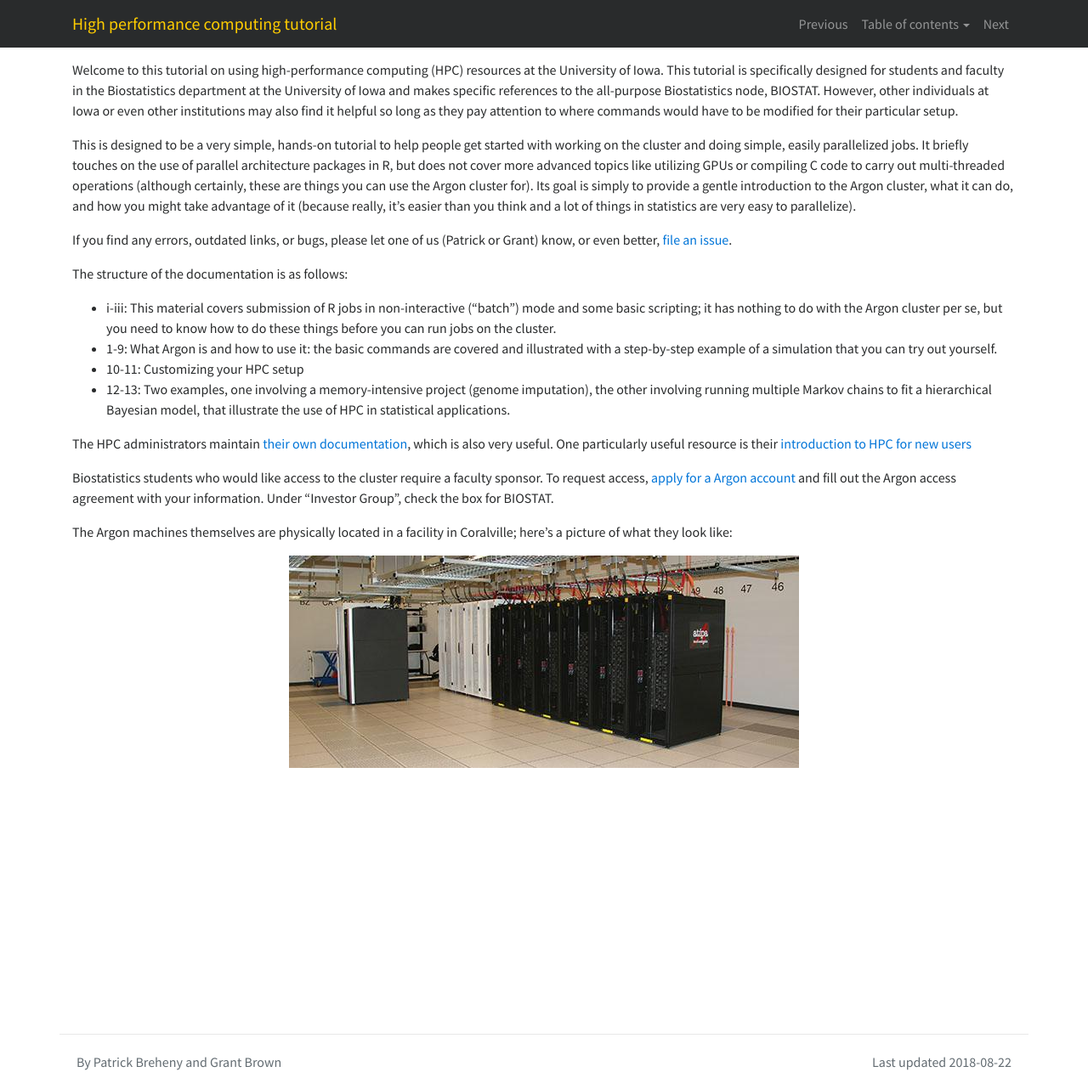
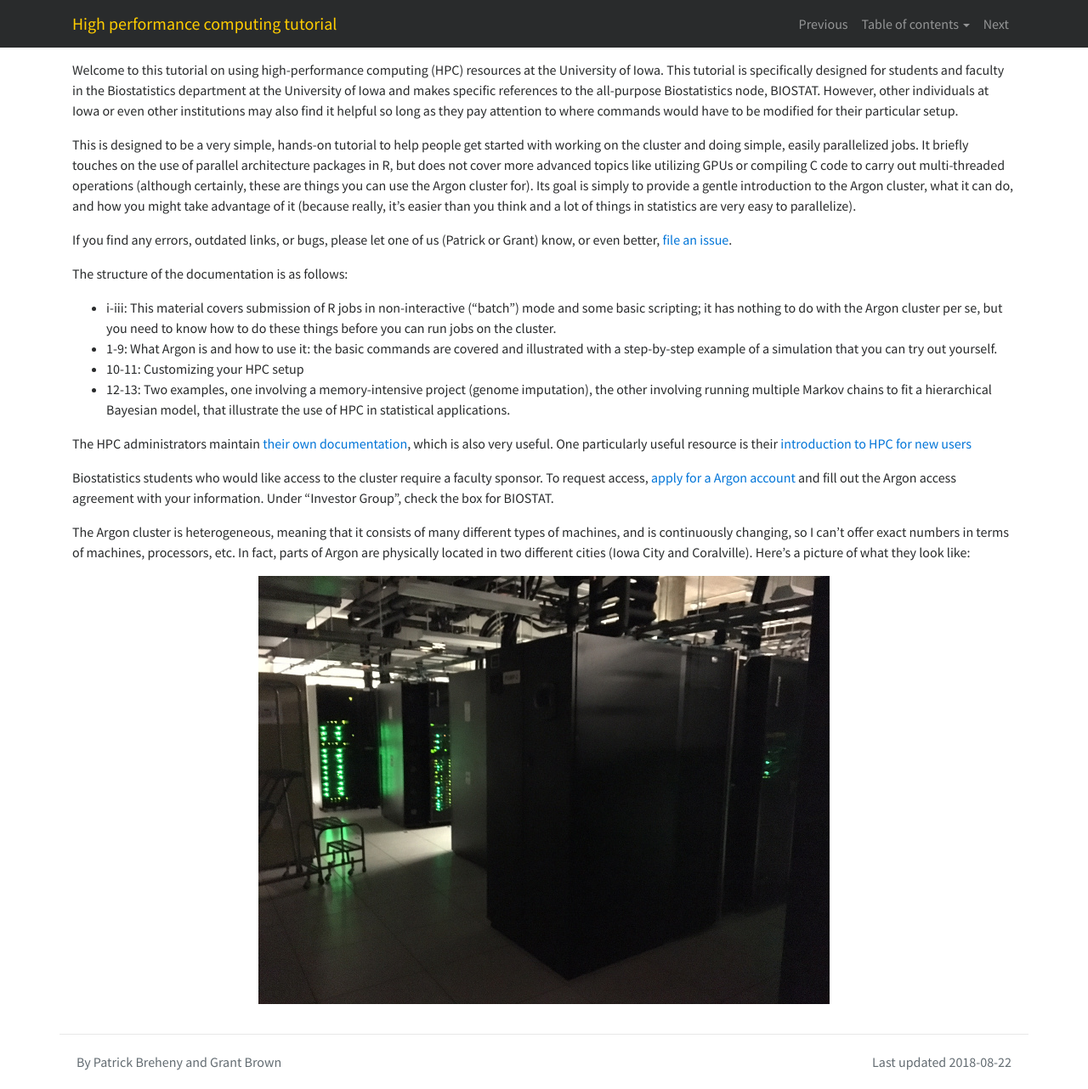
Before and after one commit to IowaBiostat/hpc, a Jekyll site: the page built from index.md, in a window 1280 px wide and 1282 px high. Shown: the whole window at 85% size. Built offline with Jekyll 4.4.1, drawn with Linux system fonts in a browser that asks for light colours; nearby versions of some CDN libraries.

Commit message:
New picture of Argon machines

```diff
--- a/index.md
+++ b/index.md
@@ -20,6 +20,6 @@ The HPC administrators maintain [their own documentation](https://wiki.uiowa.edu
 
 Biostatistics students who would like access to the cluster require a faculty sponsor.  To request access, [apply for a Argon account](http://hpc.uiowa.edu/user-services/apply-account) and fill out the Argon access agreement with your information.  Under "Investor Group", check the box for BIOSTAT.
 
-The Argon machines themselves are physically located in a facility in Coralville; here's a picture of what they look like:
+The Argon cluster is heterogeneous, meaning that it consists of many different types of machines, and is continuously changing, so I can't offer exact numbers in terms of machines, processors, etc.  In fact, parts of Argon are physically located in two different cities (Iowa City and Coralville).  Here's a picture of what they look like:
 
-<img class="img-fluid mx-auto d-block" src="img/neon.jpg">
+<img class="img-fluid mx-auto d-block" src="img/argon.jpg">
```
Also changed, not shown: img/argon.jpg (added).
